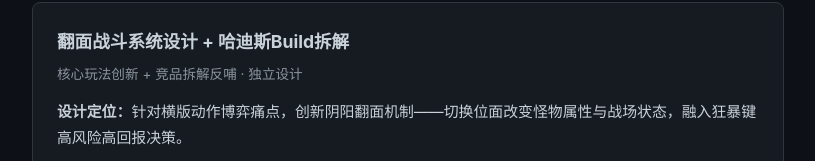
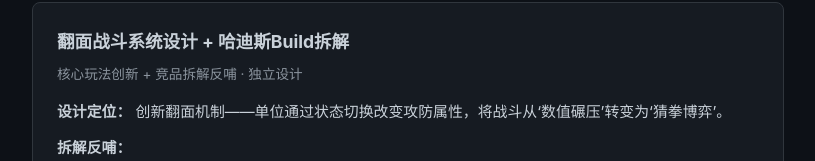
Before and after one commit to zip0729/zip0729.github.io, a plain HTML site: page index.html in a window 1280 px wide. Shown: the part 1550-1711 px from the top of the page, without its empty margins (232-1047 px from the left). Drawn offline with Linux system fonts and the light colour scheme.

Commit message:
Update index.html

```diff
--- a/index.html
+++ b/index.html
@@ -98,7 +98,7 @@
 
   <header class="header">
     <h1>周予涵</h1>
-    <div class="subtitle">系统策划实习生</div>
+    <div class="subtitle">系统策划(27届)</div>
     <div class="meta">
       西北民族大学 · 软件工程 · 27届本科
       <span>|</span> 上海 / 杭州 / 苏州
@@ -160,7 +160,8 @@
     <div class="card">
       <h3>翻面战斗系统设计 + 哈迪斯Build拆解</h3>
       <div class="card-sub">核心玩法创新 + 竞品拆解反哺 · 独立设计</div>
-      <p style="margin-bottom:10px;"><strong>设计定位：</strong>针对横版动作博弈痛点，创新阴阳翻面机制——切换位面改变怪物属性与战场状态，融入狂暴键高风险高回报决策。</p>
+      <p style="margin-bottom:10px;"><strong>设计定位：</strong>
+        创新翻面机制——单位通过状态切换改变攻防属性，将战斗从‘数值碾压’转变为‘猜拳博弈’。</p>
       <p style="margin-bottom:6px;"><strong>拆解反哺：</strong></p>
       <ul>
         <li>拆解《哈迪斯》祝福Build随机性框架 → 提炼"有限随机池 + 可控重随"</li>
```
